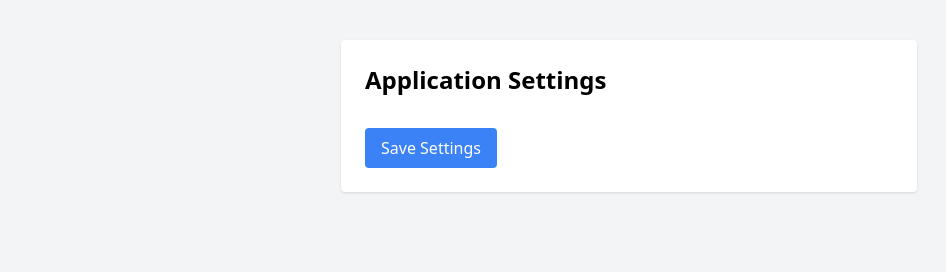
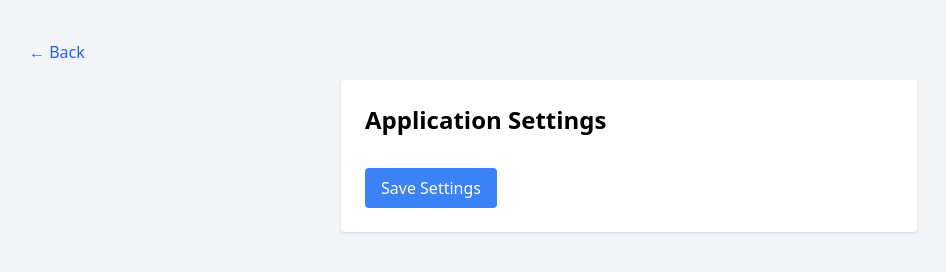
Before and after one commit to MarcusJohnRose/pdf_QR, a plain HTML site: page frontend/settings.html in a window 1280 px wide. Shown: the whole page, without its empty margins (11-957 px from the left). Drawn offline with nearby package versions, Linux system fonts and the light colour scheme; no server answers.

Commit message:
#10 - added back button to top left

```diff
--- a/frontend/settings.html
+++ b/frontend/settings.html
@@ -6,6 +6,9 @@
   <script src="https://cdn.tailwindcss.com"></script>
 </head>
 <body class="bg-gray-100 p-10 font-sans">
+  <a href="/" class="inline-flex items-center mb-4 text-blue-600 hover:underline">
+    ← Back
+  </a>
   <div class="max-w-xl mx-auto bg-white p-6 rounded shadow">
     <h1 class="text-2xl font-bold mb-4">Application Settings</h1>
     <form id="settingsForm" class="space-y-4"></form>
```
